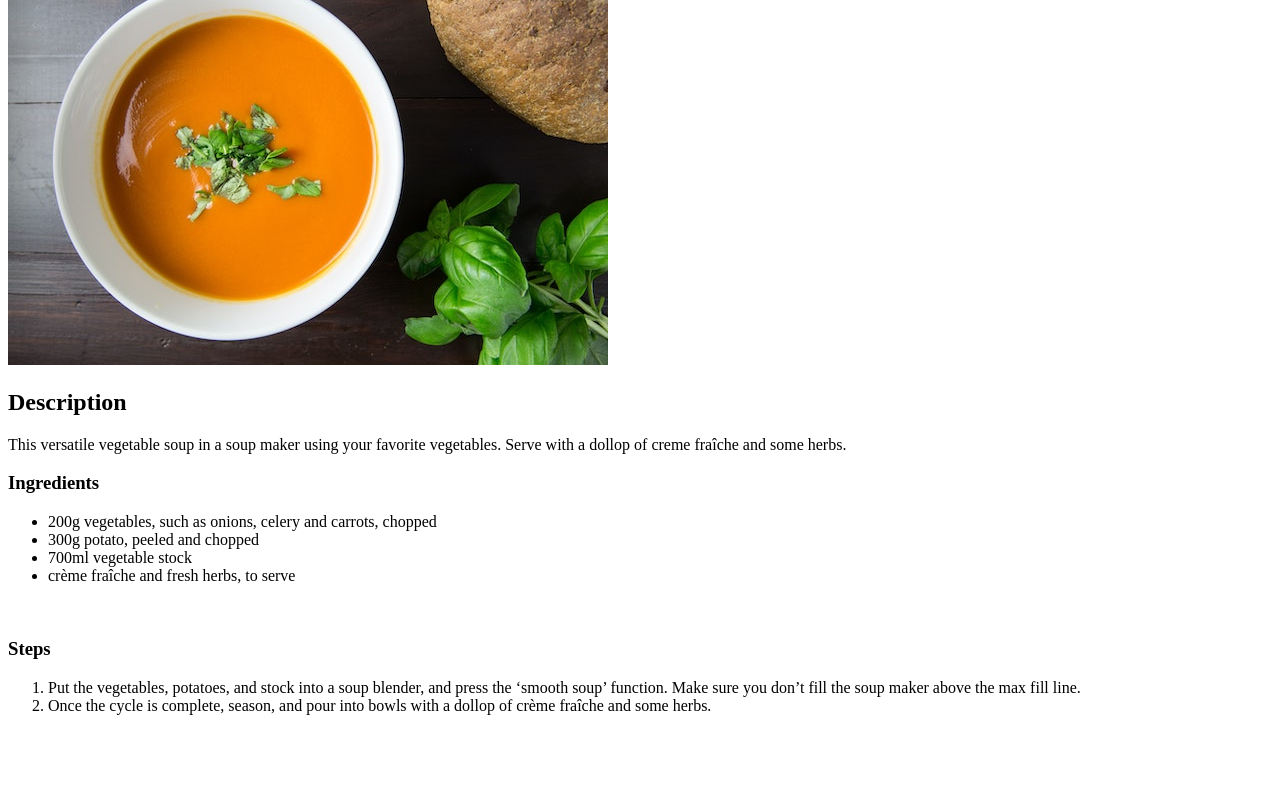
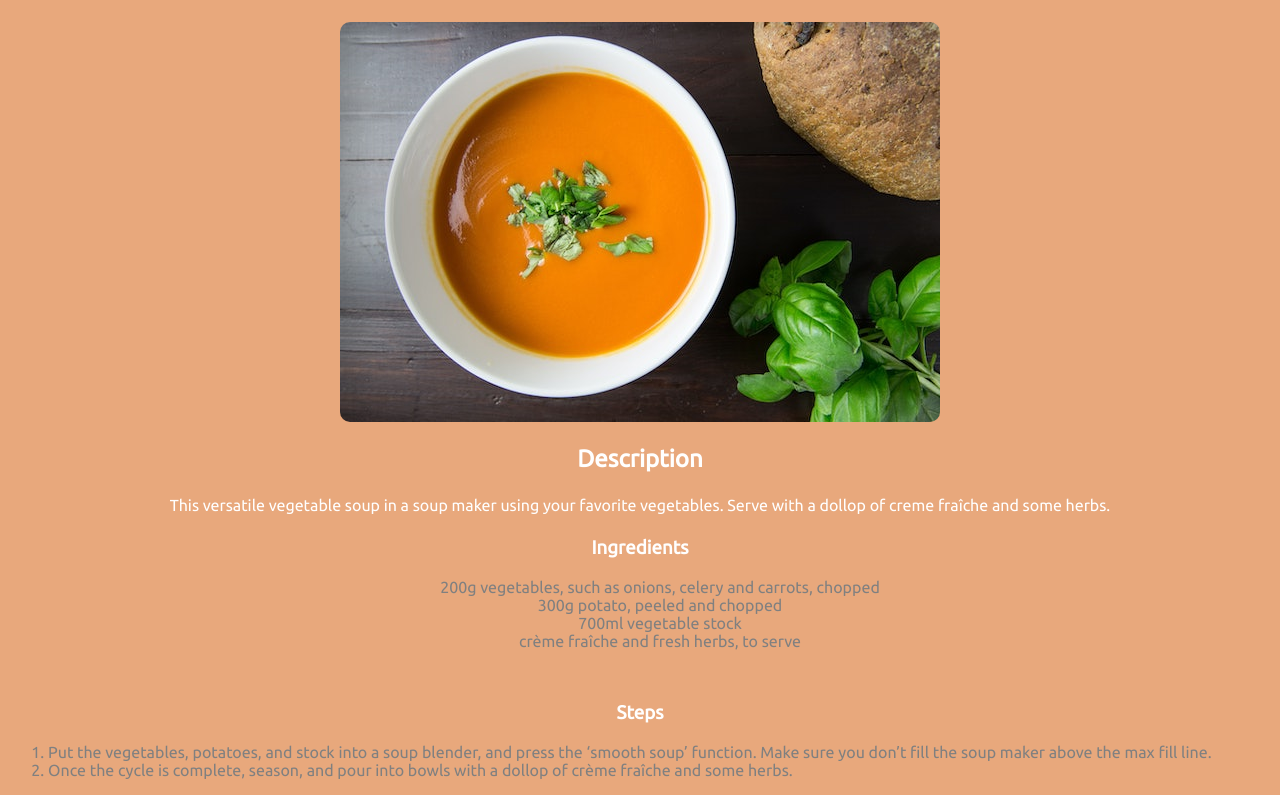
Before and after one commit to jaaljoodi/odin-recipes, a plain HTML site: page recipes/soup.html in a window 1280 px wide. Shown: the part 115-910 px from the top of the page. Before the commit the page ends 846 px from the top, so only its background shows below. Drawn offline with Linux system fonts and the light colour scheme.

Commit message:
Add classes to the page

```diff
--- a/recipes/soup.html
+++ b/recipes/soup.html
@@ -2,23 +2,27 @@
 <html lang="en">
 <head>
   <meta charset="UTF-8">
+  <link rel="stylesheet" href="styles.css">
+  <link rel="preconnect" href="https://fonts.googleapis.com">
+<link rel="preconnect" href="https://fonts.gstatic.com" crossorigin>
+<link href="https://fonts.googleapis.com/css2?family=Ubuntu:wght@300;400&display=swap" rel="stylesheet">
   <title>Vegetable Soup Recipe</title>
 </head>
-<body>
+<body class="soup-page">
   <h1>Vegetable Soup</h1>
   <img src="./images/soup.jpg" alt="soup">
-  <h2>Description</h2>
-  <p>This versatile vegetable soup in a soup maker using your favorite vegetables. Serve with a dollop of creme fraîche and some herbs.</p>
-  <h3>Ingredients</h3>
-  <ul>
+  <h2 class="description">Description</h2>
+  <p class="para1">This versatile vegetable soup in a soup maker using your favorite vegetables. Serve with a dollop of creme fraîche and some herbs.</p>
+  <h3 class="ingred">Ingredients</h3>
+  <ul class="ingred-list">
     <li>200g vegetables, such as onions, celery and carrots, chopped</li>
     <li>300g potato, peeled and chopped</li>
     <li>700ml vegetable stock</li>
     <li>crème fraîche and fresh herbs, to serve</li>
   </ul>
   <br>
-  <h3>Steps</h3>
-  <ol>
+  <h3 class="steps">Steps</h3>
+  <ol class="list-soup">
     <li>Put the vegetables, potatoes, and stock into a soup blender, and press the ‘smooth soup’ function. Make sure you don’t fill the soup maker above the max fill line.</li>
     <li>Once the cycle is complete, season, and pour into bowls with a dollop of crème fraîche and some herbs. </li>
   </ol>
--- /dev/null
+++ b/recipes/styles.css
@@ -0,0 +1,55 @@
+* {
+  font-family: 'Ubuntu', sans-serif;
+  background-color: #E8A87c;
+}
+
+/* Index page */
+body {
+  text-align: center;
+}
+
+h1 {
+  color: #E27D60;
+  font-size: 55px;
+}
+
+.index-list {
+  color: #C38D9E;
+  font-size: 26px;
+  list-style-position: inside;
+  list-style: none;
+  padding: 5px;
+}
+
+img {
+  border-radius: 10px;
+}
+
+/* Pizza page */
+.description,
+.para1,
+.ingred,
+.steps {
+  color: #FFFF;
+}
+
+.para1 {
+  line-height: 1.6em;
+}
+
+.ingred-list,
+.list-pizza,
+.list-carrot,
+.list-soup {
+  color: #808080;
+}
+
+.ingred-list {
+  list-style: none;
+}
+
+.list-pizza,
+.list-carrot,
+.list-soup {
+  text-align: left;
+}
```
Also changed, not shown: index.html (+6 -1 lines), recipes/carrot.html (+11 -7 lines), recipes/pizza.html (+11 -7 lines), recipes/images/pexels-chiaroscuro-10991633.jpg (added).
